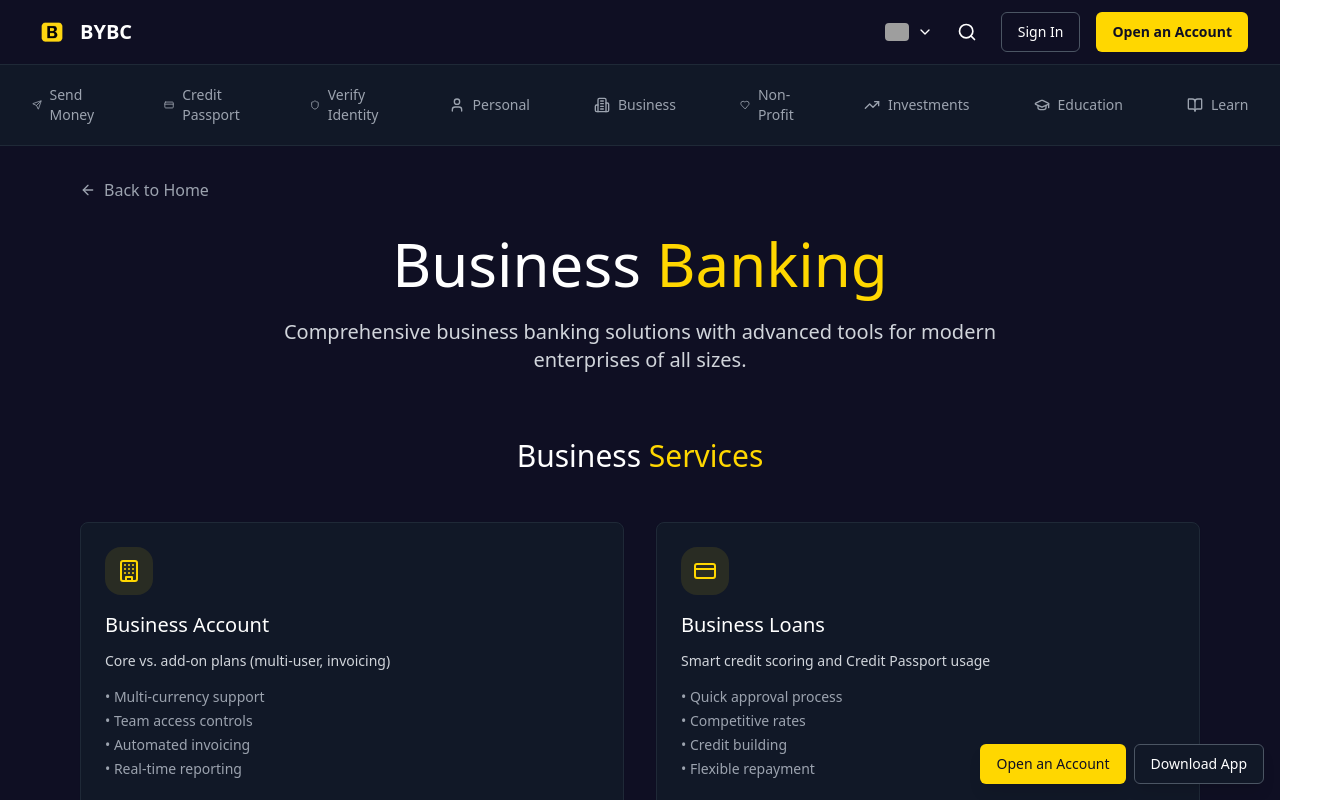
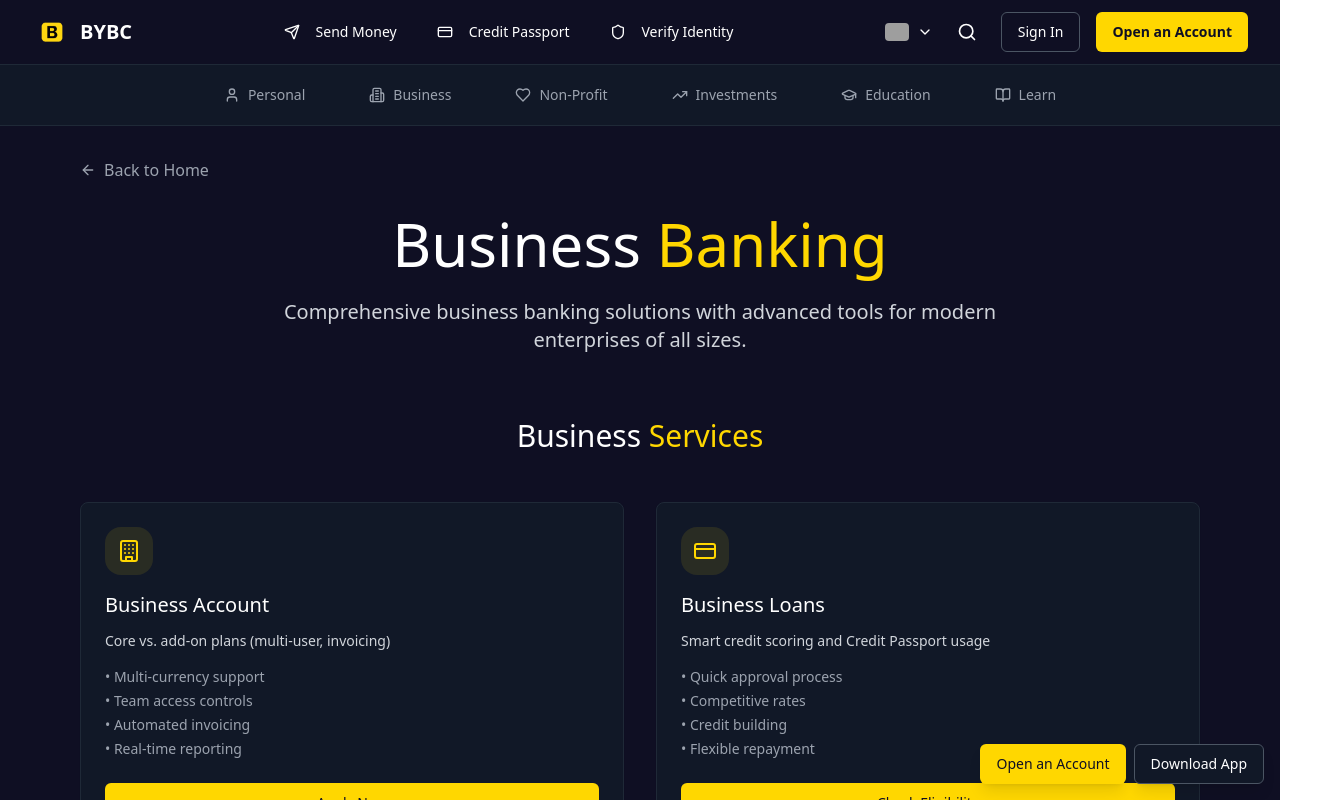
Before and after one commit to BYBC-Banking/bybc-banking-landing-page, a React (Vite) app: page /business in a window 1280 px wide. Shown: the top 800 px of the page, 1317 px wide, since content can reach past the window. Built offline with nearby package versions, Linux system fonts and the light colour scheme; grey boxes are pictures that could not be loaded.

Commit message:
Move action buttons to header
Move 'Send Money', 'Credit Passport', and 'Verify Identity' buttons to the header.

```diff
--- a/src/components/Header.tsx
+++ b/src/components/Header.tsx
@@ -4,6 +4,9 @@ import Logo from './header/Logo';
 import MobileMenu from './header/MobileMenu';
 import DesktopNavigation from './header/DesktopNavigation';
 import QuickActions from './header/QuickActions';
+import { Button } from '@/components/ui/button';
+import { Send, CreditCard, Shield } from 'lucide-react';
+import { Link } from 'react-router-dom';
 
 const Header = () => {
   const [isMobileMenuOpen, setIsMobileMenuOpen] = useState(false);
@@ -65,6 +68,40 @@ const Header = () => {
             <Logo />
           </div>
 
+          {/* Action Buttons - Center */}
+          <div className="flex items-center space-x-2 sm:space-x-4">
+            <Link to="/send-money">
+              <Button
+                variant="ghost"
+                size="sm"
+                className="text-white hover:text-[#ffd700] hover:bg-gray-800 flex items-center space-x-1 sm:space-x-2"
+              >
+                <Send className="w-4 h-4" />
+                <span className="hidden sm:inline">Send Money</span>
+              </Button>
+            </Link>
+            <Link to="/credit-passport">
+              <Button
+                variant="ghost"
+                size="sm"
+                className="text-white hover:text-[#ffd700] hover:bg-gray-800 flex items-center space-x-1 sm:space-x-2"
+              >
+                <CreditCard className="w-4 h-4" />
+                <span className="hidden sm:inline">Credit Passport</span>
+              </Button>
+            </Link>
+            <Link to="/verify-identity">
+              <Button
+                variant="ghost"
+                size="sm"
+                className="text-white hover:text-[#ffd700] hover:bg-gray-800 flex items-center space-x-1 sm:space-x-2"
+              >
+                <Shield className="w-4 h-4" />
+                <span className="hidden sm:inline">Verify Identity</span>
+              </Button>
+            </Link>
+          </div>
+
           {/* Desktop Navigation and Right Section */}
           <DesktopNavigation navigationItems={navigationItems} />
         </div>
--- a/src/components/header/QuickActions.tsx
+++ b/src/components/header/QuickActions.tsx
@@ -1,13 +1,10 @@
 
 import React from 'react';
 import { Link } from 'react-router-dom';
-import { User, Building2, Heart, TrendingUp, GraduationCap, BookOpen, Send, CreditCard, Shield } from 'lucide-react';
+import { User, Building2, Heart, TrendingUp, GraduationCap, BookOpen } from 'lucide-react';
 
 const QuickActions = () => {
   const quickActions = [
-    { icon: Send, label: 'Send Money', path: '/send-money', tooltip: 'Send money to friends and family', showOnMobile: true },
-    { icon: CreditCard, label: 'Credit Passport', path: '/credit-passport', tooltip: 'Check your credit status', showOnMobile: true },
-    { icon: Shield, label: 'Verify Identity', path: '/verify-identity', tooltip: 'Verify your identity securely', showOnMobile: true },
     { icon: User, label: 'Personal', path: '/personal', tooltip: 'Personal banking solutions', showOnMobile: false },
     { icon: Building2, label: 'Business', path: '/business', tooltip: 'Business banking services', showOnMobile: false },
     { icon: Heart, label: 'Non-Profit', path: '/non-profit', tooltip: 'Non-profit banking solutions', showOnMobile: false },
```
